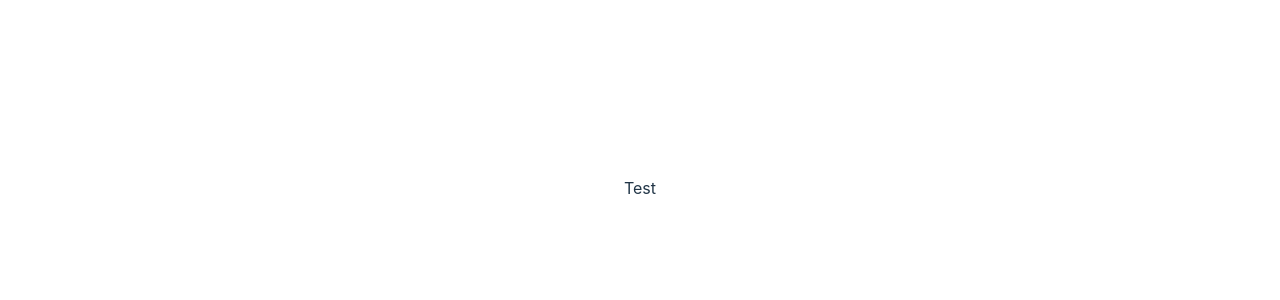
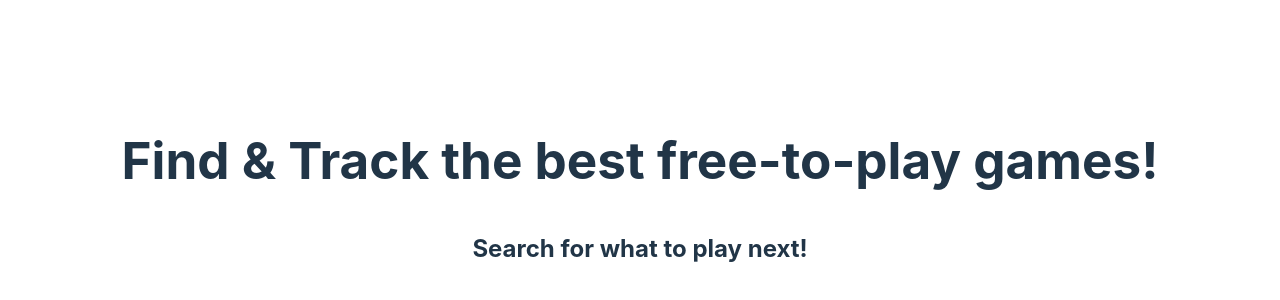
Before and after one commit to briancgmendoza-dev/game-tracker-exam, a React (Vite) app: page / in a window 1280 px wide. Shown: the part 212-512 px from the top of the page. Built offline with nearby package versions, Linux system fonts and the light colour scheme.

Commit message:
[Feature] Initial boilerplate for Home Page and Details Page

```diff
--- a/src/App.tsx
+++ b/src/App.tsx
@@ -1,10 +1,23 @@
+import { BrowserRouter as Router, Route, Routes } from 'react-router'
+import HomePage from './modules/home-page'
+import DetailsPage from './modules/details-page'
 import './App.css'
+
+const routes = [
+  { path: '/', element: <HomePage /> },
+  { path: '/details-page/:id', element: <DetailsPage />}
+]
 
 const App = () => {
   return (
-    <main>
-      Test
-    </main>
+    <Router>
+      <Routes>
+        {routes.map((route, index) => (
+          <Route key={index} path={route.path} element={route.element} />
+        ))}
+        <Route />
+      </Routes>
+    </Router>
   )
 }
 
--- /dev/null
+++ b/src/modules/details-page/index.tsx
@@ -0,0 +1,7 @@
+export default function DetailsPage() {
+  return (
+    <div>
+      <h1>Details</h1>
+    </div>
+  )
+}
--- /dev/null
+++ b/src/modules/home-page/index.tsx
@@ -0,0 +1,10 @@
+export default function HomePage() {
+  return (
+    <section>
+      <div>
+        <h1>Find & Track the best free-to-play games!</h1>
+        <h2>Search for what to play next!</h2>
+      </div>
+    </section>
+  )
+}
```
Also changed, not shown: 2 other files (tests, documents, lock files or other folders).
